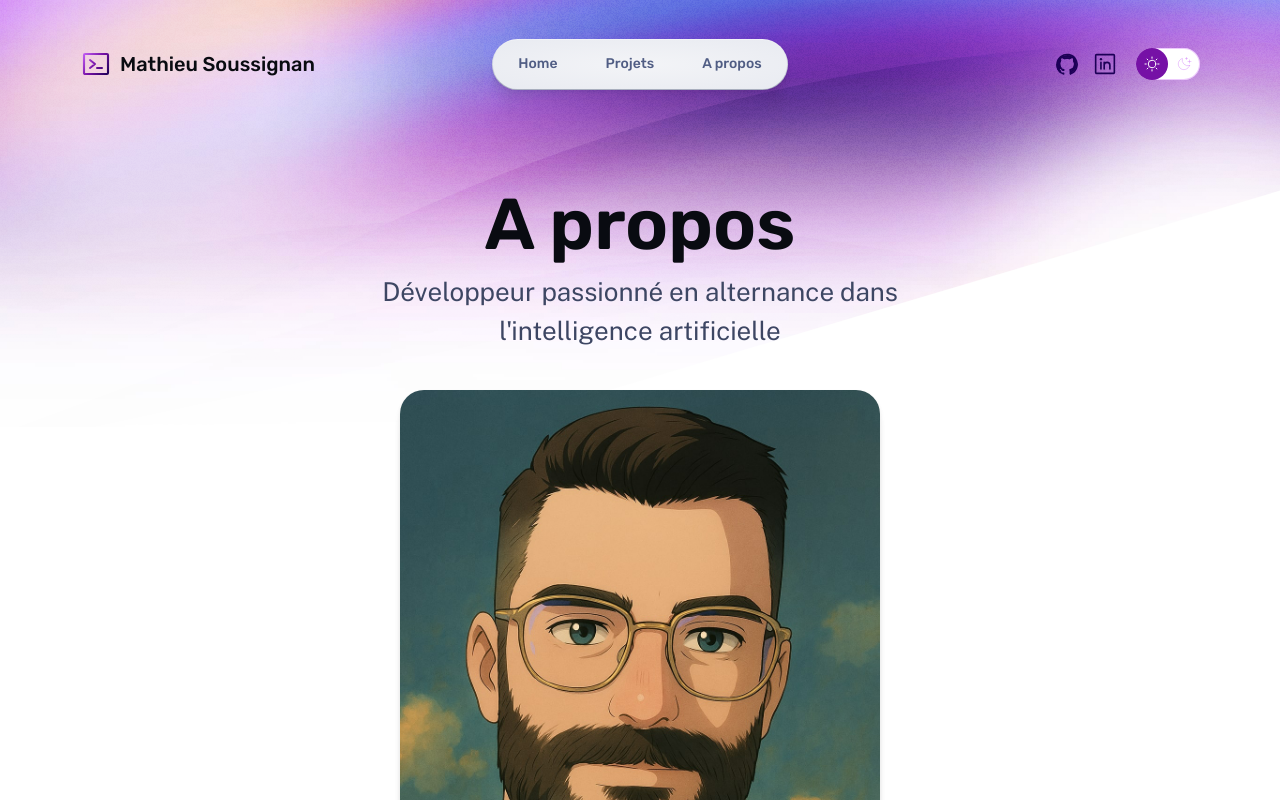
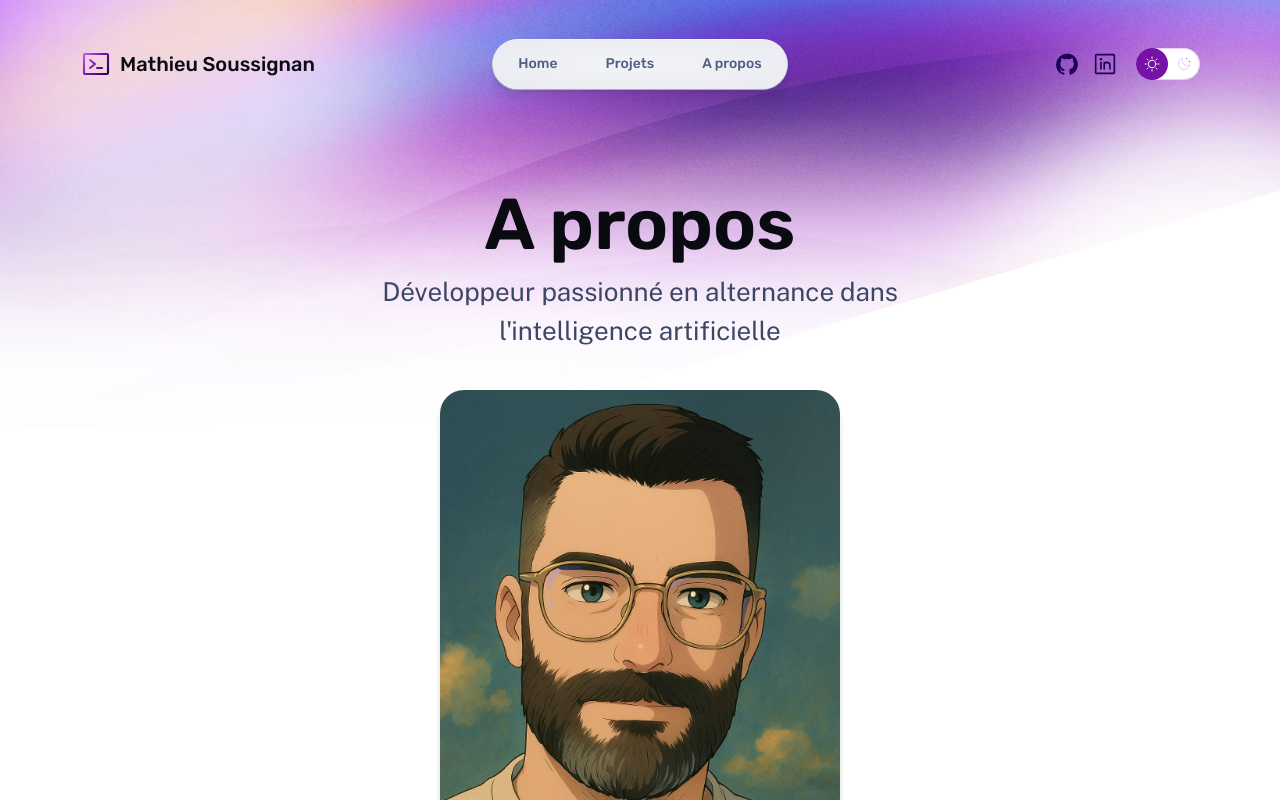
Before and after one commit to Mathieu-Soussignan/Portfolio_2024, an Astro site: page /about in a window 1280 px wide. Shown: the top 800 px of the page. Built offline with nearby package versions, Linux system fonts and the light colour scheme; Astro itself is replaced by a stand-in of ours.

Commit message:
Update sizing sur index et about

```diff
--- a/src/pages/about.astro
+++ b/src/pages/about.astro
@@ -16,12 +16,12 @@ import Hero from "../components/Hero.astro";
         tagline="Développeur passionné en alternance dans l'intelligence artificielle"
       >
         <img
-          width="480"
-          height="620"
-          src="/assets/profil-logo.jpg"
-          alt="Mathieu Soussignan au travail"
-          style="max-width: 600px; height: auto; margin-inline: auto;"
-        />
+        class="about-img"
+        width="480"
+        height="620"
+        src="/assets/profil-logo.jpg"
+        alt="Mathieu Soussignan au travail"
+      />
       </Hero>
 
       <section>
@@ -100,6 +100,17 @@ import Hero from "../components/Hero.astro";
     box-shadow: var(--shadow-md);
   }
 
+  .about-img {
+  width: 100%;
+  height: auto;
+  max-width: 400px;
+  object-fit: cover;
+  object-position: center top;
+  margin-inline: auto;
+  border-radius: 1.5rem;
+  box-shadow: var(--shadow-md);
+}
+
   section {
     display: flex;
     flex-direction: column;
--- a/src/pages/index.astro
+++ b/src/pages/index.astro
@@ -101,9 +101,11 @@ const projects = (await getCollection("work"))
   }
 
   .hero img {
-    aspect-ratio: 5 / 4;
+  width: 100%;
+  height: auto;
+  max-width: 400px;
   object-fit: cover;
-    object-position: top;
+  object-position: top center;
   border-radius: 1.5rem;
   box-shadow: var(--shadow-md);
 }
@@ -124,8 +126,11 @@ const projects = (await getCollection("work"))
 
     .hero img {
     aspect-ratio: 3 / 4;
+    max-width: 100%;
+    height: auto;
+    object-fit: cover;
+    object-position: center;
     border-radius: 4.5rem;
-      object-fit: cover;
   }
 }
 
```
Lines whose indentation alone changed are shown as unchanged.
